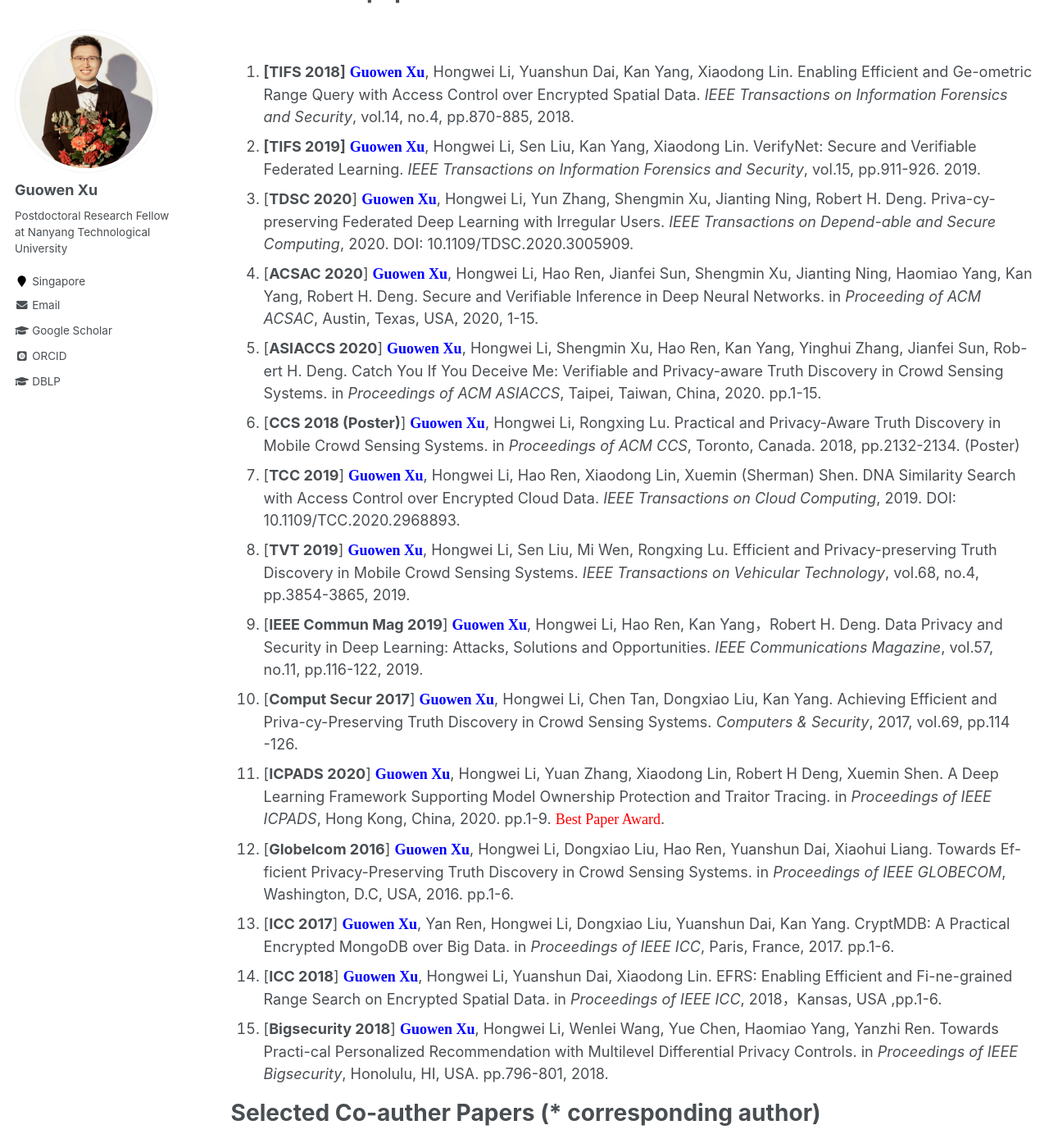
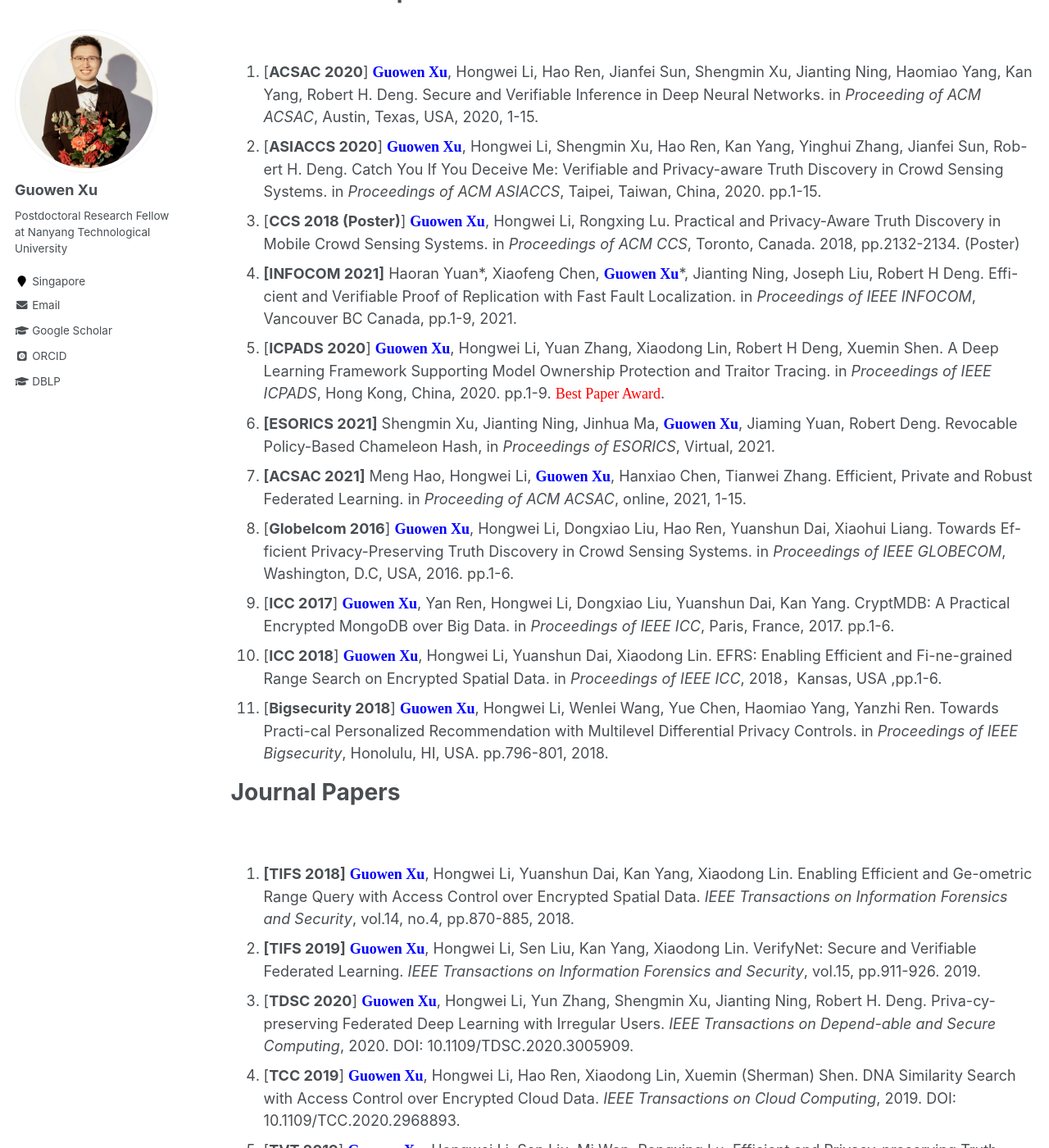
Before and after one commit to Guowen-xu/guowen-xu.github.io, a Jekyll site: the page built from _pages/publications.md, in a window 1280 px wide and 1400 px high, scrolled down 243 px. Shown: the whole window at 82% size. Built offline with Jekyll 4.4.1, drawn with Linux system fonts in a browser that asks for light colours; some web fonts are replaced; some of the changed text lies outside the part shown.

Commit message:
Update publications.md

```diff
--- a/_pages/publications.md
+++ b/_pages/publications.md
@@ -8,52 +8,52 @@ author_profile: true
 
 You can find my articles on my [Google Scholar](https://scholar.google.com.hk/citations?user=MDKdG80AAAAJ&hl=zh-CN) or [DBLP](https://dblp.org/pid/87/10142.html).
 
-**First author papers**
+**Conference Paper**
 ======
 &nbsp;&nbsp;&nbsp;&nbsp;&nbsp;&nbsp;&nbsp;&nbsp;
+
+1. [**ACSAC 2020**] **<font face="Times New Roman" color=blue size=4> Guowen Xu</font>**, Hongwei Li, Hao Ren, Jianfei Sun, Shengmin Xu, Jianting Ning, Haomiao Yang, Kan Yang, Robert H. Deng. Secure and Verifiable Inference in Deep Neural Networks. in *Proceeding of ACM ACSAC*, Austin, Texas, USA, 2020, 1-15.
+2. [**ASIACCS 2020**] **<font face="Times New Roman" color=blue size=4> Guowen Xu</font>**, Hongwei Li, Shengmin Xu, Hao Ren, Kan Yang, Yinghui Zhang, Jianfei Sun, Rob-ert H. Deng. Catch You If You Deceive Me: Verifiable and Privacy-aware Truth Discovery in Crowd Sensing Systems. in *Proceedings of ACM ASIACCS*, Taipei, Taiwan, China, 2020. pp.1-15.
+3. [**CCS 2018 (Poster)**] **<font face="Times New Roman" color=blue size=4> Guowen Xu</font>**, Hongwei Li, Rongxing Lu. Practical and Privacy-Aware Truth Discovery in Mobile Crowd Sensing Systems. in *Proceedings of ACM CCS*, Toronto, Canada. 2018, pp.2132-2134. (Poster)
+4. **[INFOCOM 2021]** Haoran Yuan\*, Xiaofeng Chen, **<font face="Times New Roman" color=blue size=4> Guowen Xu</font>**\*, Jianting Ning, Joseph Liu, Robert H Deng.  Effi-cient and Verifiable Proof of Replication with Fast Fault Localization. in *Proceedings of IEEE INFOCOM*, Vancouver BC Canada, pp.1-9, 2021.
+5. [**ICPADS 2020**] **<font face="Times New Roman" color=blue size=4> Guowen Xu</font>**, Hongwei Li, Yuan Zhang, Xiaodong Lin, Robert H Deng, Xuemin Shen. A Deep Learning Framework Supporting Model Ownership Protection and Traitor Tracing. in *Proceedings of IEEE ICPADS*, Hong Kong, China, 2020. pp.1-9. <font face="Times New Roman" color=red size=4> Best Paper Award</font>.
+6. **[ESORICS 2021]** Shengmin Xu, Jianting Ning, Jinhua Ma, **<font face="Times New Roman" color=blue size=4> Guowen Xu</font>**, Jiaming Yuan, Robert Deng. Revocable Policy-Based Chameleon Hash, in *Proceedings of ESORICS*, Virtual, 2021.
+7.  **[ACSAC 2021]** Meng Hao, Hongwei Li,  **<font face="Times New Roman" color=blue size=4> Guowen Xu</font>**, Hanxiao Chen, Tianwei Zhang. Efficient, Private and Robust Federated Learning. in *Proceeding of ACM ACSAC*, online, 2021, 1-15.
+8. [**Globelcom 2016**]  **<font face="Times New Roman" color=blue size=4> Guowen Xu</font>**, Hongwei Li, Dongxiao Liu, Hao Ren, Yuanshun Dai, Xiaohui Liang. Towards Ef-ficient Privacy-Preserving Truth Discovery in Crowd Sensing Systems. in *Proceedings of IEEE GLOBECOM*, Washington, D.C, USA, 2016. pp.1-6.
+9. [**ICC 2017**] **<font face="Times New Roman" color=blue size=4> Guowen Xu</font>**, Yan Ren, Hongwei Li, Dongxiao Liu, Yuanshun Dai, Kan Yang. CryptMDB: A Practical Encrypted MongoDB over Big Data. in *Proceedings of IEEE ICC*, Paris, France, 2017. pp.1-6.
+10. [**ICC 2018**]  **<font face="Times New Roman" color=blue size=4> Guowen Xu</font>**, Hongwei Li, Yuanshun Dai, Xiaodong Lin. EFRS: Enabling Efficient and Fi-ne-grained Range Search on Encrypted Spatial Data. in *Proceedings of IEEE ICC*, 2018，Kansas, USA ,pp.1-6.
+11. [**Bigsecurity 2018**] **<font face="Times New Roman" color=blue size=4> Guowen Xu</font>**, Hongwei Li, Wenlei Wang, Yue Chen, Haomiao Yang, Yanzhi Ren. Towards Practi-cal Personalized Recommendation with Multilevel Differential Privacy Controls. in *Proceedings of IEEE Bigsecurity*, Honolulu, HI, USA. pp.796-801, 2018.
+
+
+
+
+
+**Journal Papers**
+======
+&nbsp;&nbsp;&nbsp;&nbsp;&nbsp;&nbsp;&nbsp;&nbsp;
+
 
 
 1. **[TIFS 2018]**  **<font face="Times New Roman" color=blue size=4> Guowen Xu</font>**, Hongwei Li, Yuanshun Dai, Kan Yang, Xiaodong Lin. Enabling Efficient and Ge-ometric Range Query with Access Control over Encrypted Spatial Data. *IEEE Transactions on Information Forensics and Security*, vol.14, no.4, pp.870-885, 2018.
 2. **[TIFS 2019]**  **<font face="Times New Roman" color=blue size=4> Guowen Xu</font>**, Hongwei Li, Sen Liu, Kan Yang, Xiaodong Lin. VerifyNet: Secure and Verifiable Federated Learning. *IEEE Transactions on Information Forensics and Security*, vol.15, pp.911-926. 2019.
 3. [**TDSC 2020**] **<font face="Times New Roman" color=blue size=4> Guowen Xu</font>**, Hongwei Li, Yun Zhang, Shengmin Xu, Jianting Ning, Robert H. Deng. Priva-cy-preserving Federated Deep Learning with Irregular Users. *IEEE Transactions on Depend-able and Secure Computing*, 2020. DOI: 10.1109/TDSC.2020.3005909.
-4. [**ACSAC 2020**] **<font face="Times New Roman" color=blue size=4> Guowen Xu</font>**, Hongwei Li, Hao Ren, Jianfei Sun, Shengmin Xu, Jianting Ning, Haomiao Yang, Kan Yang, Robert H. Deng. Secure and Verifiable Inference in Deep Neural Networks. in *Proceeding of ACM ACSAC*, Austin, Texas, USA, 2020, 1-15.
-5. [**ASIACCS 2020**] **<font face="Times New Roman" color=blue size=4> Guowen Xu</font>**, Hongwei Li, Shengmin Xu, Hao Ren, Kan Yang, Yinghui Zhang, Jianfei Sun, Rob-ert H. Deng. Catch You If You Deceive Me: Verifiable and Privacy-aware Truth Discovery in Crowd Sensing Systems. in *Proceedings of ACM ASIACCS*, Taipei, Taiwan, China, 2020. pp.1-15.
-6. [**CCS 2018 (Poster)**] **<font face="Times New Roman" color=blue size=4> Guowen Xu</font>**, Hongwei Li, Rongxing Lu. Practical and Privacy-Aware Truth Discovery in Mobile Crowd Sensing Systems. in *Proceedings of ACM CCS*, Toronto, Canada. 2018, pp.2132-2134. (Poster)
-7. [**TCC 2019**] **<font face="Times New Roman" color=blue size=4> Guowen Xu</font>**, Hongwei Li, Hao Ren, Xiaodong Lin, Xuemin (Sherman) Shen. DNA Similarity Search with Access Control over Encrypted Cloud Data. *IEEE Transactions on Cloud Computing*, 2019. DOI: 10.1109/TCC.2020.2968893.
-8. [**TVT 2019**]  **<font face="Times New Roman" color=blue size=4> Guowen Xu</font>**, Hongwei Li, Sen Liu, Mi Wen, Rongxing Lu. Efficient and Privacy-preserving Truth Discovery in Mobile Crowd Sensing Systems. *IEEE Transactions on Vehicular Technology*, vol.68, no.4, pp.3854-3865, 2019.
-9. [**IEEE Commun Mag 2019**] **<font face="Times New Roman" color=blue size=4> Guowen Xu</font>**, Hongwei Li, Hao Ren, Kan Yang，Robert H. Deng. Data Privacy and Security in Deep Learning: Attacks, Solutions and Opportunities. *IEEE Communications Magazine*, vol.57, no.11, pp.116-122, 2019.
-10. [**Comput Secur 2017**] **<font face="Times New Roman" color=blue size=4> Guowen Xu</font>**, Hongwei Li, Chen Tan, Dongxiao Liu, Kan Yang. Achieving Efficient and Priva-cy-Preserving Truth Discovery in Crowd Sensing Systems. *Computers & Security*, 2017, vol.69, pp.114 -126.
-11. [**ICPADS 2020**] **<font face="Times New Roman" color=blue size=4> Guowen Xu</font>**, Hongwei Li, Yuan Zhang, Xiaodong Lin, Robert H Deng, Xuemin Shen. A Deep Learning Framework Supporting Model Ownership Protection and Traitor Tracing. in *Proceedings of IEEE ICPADS*, Hong Kong, China, 2020. pp.1-9. <font face="Times New Roman" color=red size=4> Best Paper Award</font>.
-12. [**Globelcom 2016**]  **<font face="Times New Roman" color=blue size=4> Guowen Xu</font>**, Hongwei Li, Dongxiao Liu, Hao Ren, Yuanshun Dai, Xiaohui Liang. Towards Ef-ficient Privacy-Preserving Truth Discovery in Crowd Sensing Systems. in *Proceedings of IEEE GLOBECOM*, Washington, D.C, USA, 2016. pp.1-6.
-13. [**ICC 2017**] **<font face="Times New Roman" color=blue size=4> Guowen Xu</font>**, Yan Ren, Hongwei Li, Dongxiao Liu, Yuanshun Dai, Kan Yang. CryptMDB: A Practical Encrypted MongoDB over Big Data. in *Proceedings of IEEE ICC*, Paris, France, 2017. pp.1-6.
-14. [**ICC 2018**]  **<font face="Times New Roman" color=blue size=4> Guowen Xu</font>**, Hongwei Li, Yuanshun Dai, Xiaodong Lin. EFRS: Enabling Efficient and Fi-ne-grained Range Search on Encrypted Spatial Data. in *Proceedings of IEEE ICC*, 2018，Kansas, USA ,pp.1-6.
-15. [**Bigsecurity 2018**] **<font face="Times New Roman" color=blue size=4> Guowen Xu</font>**, Hongwei Li, Wenlei Wang, Yue Chen, Haomiao Yang, Yanzhi Ren. Towards Practi-cal Personalized Recommendation with Multilevel Differential Privacy Controls. in *Proceedings of IEEE Bigsecurity*, Honolulu, HI, USA. pp.796-801, 2018.
-
-
-
-
-
-**Selected Co-auther Papers** (\* corresponding author)
-======
-&nbsp;&nbsp;&nbsp;&nbsp;&nbsp;&nbsp;&nbsp;&nbsp;
-
-
-1. **[INFOCOM 2021]** Haoran Yuan\*, Xiaofeng Chen, **<font face="Times New Roman" color=blue size=4> Guowen Xu</font>**\*, Jianting Ning, Joseph Liu, Robert H Deng.  Effi-cient and Verifiable Proof of Replication with Fast Fault Localization. in *Proceedings of IEEE INFOCOM*, Vancouver BC Canada, pp.1-9, 2021.
-2. **[TCC 2021]** Jianfei Sun,  **<font face="Times New Roman" color=blue size=4> Guowen Xu</font>**\*, Tianwei Zhang, Hu Xiong, Hongwei Li, Robert H Deng. Share your data carefree: An efficient, scalable and privacy-preserving data sharing service in cloud computing. *IEEE Transactions on Cloud Computing*, 2021.
-3. **[TDSC 2021]** Shengmin Xu, Jianting Ning, Yingjiu Li, Yinghui Zhang,  **<font face="Times New Roman" color=blue size=4> Guowen Xu</font>**, Xinyi Huang, Robert H. Deng.A Secure EMR Sharing System with Tamper Resistance and Expressive Access Control.  *IEEE Transactions on Dependable and Secure Computing*, 2021, to appear.
-4. **[TDSC 2020]** Shengmin Xu, Jianting Ning, Yingjiu Li, Yinghui zhang, **<font face="Times New Roman" color=blue size=4> Guowen Xu</font>**, Xinyi Huang, Robert H Deng. Match in My Way: Fine-Grained Bilateral Access Control for Secure Cloud-Fog Compu-ting. *IEEE Transactions on Dependable and Secure Computing*, 2020, DOI: 10.1109/TDSC.2020.3001557.
-5.  **[TDSC 2021]** Shengmin Xu, Jianting Ning, Xinyi Huang, Yingjiu Li,**<font face="Times New Roman" color=blue size=4> Guowen Xu</font>**. Untouchable Once Revok-ing: A Practical and Secure Dynamic EHR Sharing System via Cloud. *IEEE Transactions on Dependable and Secure Computing*, 2021, to appear.
-6.  **[TIFS 2021]** Xiaoyuan Liu, Hongwei Li, **<font face="Times New Roman" color=blue size=4> Guowen Xu</font>**, Zongqi Chen, Xiaoming Huang, and Rongxing Lu. 2021. Privacy-Enhanced Federated Learning against Poisoning Adversaries. *IEEE Transactions on Information Forensics and Security*, 2021, to appear.
-7.  **[ESORICS 2021]** Shengmin Xu, Jianting Ning, Jinhua Ma, **<font face="Times New Roman" color=blue size=4> Guowen Xu</font>**, Jiaming Yuan, Robert Deng. Revocable Policy-Based Chameleon Hash, in *Proceedings of ESORICS*, Virtual, 2021.
-8.  **[ACSAC 2021]** Meng Hao, Hongwei Li,  **<font face="Times New Roman" color=blue size=4> Guowen Xu</font>**, Hanxiao Chen, Tianwei Zhang. Efficient, Private and Robust Federated Learning. in *Proceeding of ACM ACSAC*, online, 2021, 1-15.
-9.  **[TII 2019]** Meng Hao, Hongwei Li, Xizhao Luo, **<font face="Times New Roman" color=blue size=4> Guowen Xu</font>**, Haomiao Yang and Sen Liu. Efficient and Privacy-enhanced Federated Learning for Industrial Artificial Intelligence. *IEEE Transactions on Industrial Informatics*, 2019, DOI: 10.1109/TII.2019.2945367.
-10.  **[TCC 2020]** Hao Ren, Hongwei Li, Dongxiao Liu,**<font face="Times New Roman" color=blue size=4> Guowen Xu</font>**，Nan Cheng, Sherman Shen. Priva-cy-preserving Efficient Verifiable Deep Packet Inspection for Cloud-assisted Middlebox. *IEEE Transactions on Cloud Computing*, 2020. DOI: 10.1109/TCC.2020.2991167.
-11.  **[TCC 2020]** Hao Ren, Hongwei Li, Dongxiao Liu, **<font face="Times New Roman" color=blue size=4> Guowen Xu</font>**, Xuemin Shen. Enabling Secure and Versatile Packet Inspection with Probable Cause Privacy for Outsourced Middlebox. *IEEE Transactions on Cloud Computing*, 2020. DOI: 10.1109/TCC.2021.3059026.
-12.  **[TCC 2021]** Guiqiang Hu, Hongwei Li,**<font face="Times New Roman" color=blue size=4> Guowen Xu</font>**, Xinqiang Ma. Enabling Simultaneous Content Regula-tion and Privacy Protection for Cloud Storage Image. *IEEE Transactions on Cloud Computing*, 2021. DOI: 10.1109/TCC.2021.3081564.
-13.  **[TII 2020]** Haoxiao Chen, Hongwei Li, Guishan Dong, Meng Hao, **<font face="Times New Roman" color=blue size=4> Guowen Xu</font>**, Xiaoming Huang, Zhe Liu. Practical Membership Inference Attack Against Collaborative Inference in Industrial IoT. *IEEE Transactions on Industrial Informatics*, 2020, DOI: 10.1109/TII.2020.3046648.
-14.  **[TCSVT 2021]** Shangwei Guo, Tianwei Zhang, **<font face="Times New Roman" color=blue size=4> Guowen Xu</font>**, Han Yu, Tao Xiang, Yang Liu. Topology-aware Differential Privacy for Decentralized Image Classification. *IEEE Transactions on Circuits and Systems for Video Technology*, 2021, DOI:10.1109/TCSVT.2021.3105723.
-15.  **[TVT 2021]** Yiran Li, Hongwei Li, **<font face="Times New Roman" color=blue size=4> Guowen Xu</font>**, Tao Xiang, Rongxing Lu. Practical Privacy-Preserving Federated Learning in Vehicular Fog Computing. *IEEE Transactions on Vehicular Technology*, 2021, to appear.
-16. **[IoT-J 2020]** Yiran Li, Hongwei Li, **<font face="Times New Roman" color=blue size=4> Guowen Xu</font>**, Tao Xiang, Xiaoming Huang, Rongxing Lu. Towards Secure and Privacy-Preserving Distributed Deep Learning in Fog-Cloud Computing. *IEEE Internet of things journal*, 2020, DOI: 10.1109/JIOT.2020.3012480.
-17. **[IoT-J 2020]** Xiaoyuan Liu, Hongwei Li, **<font face="Times New Roman" color=blue size=4> Guowen Xu</font>**, Sen Liu, Zhe Liu, Rongxing Lu. PADL: Privacy-aware and Asynchronous Deep Learning for IoT Applications[J]. *IEEE Internet of things journal*, 2020, DOI: 10.1109/JIOT.2020.2981379.
-18. **[IoT-J 2021]** Jianfei Sun, Dajiang Chen, Ning Zhang, **<font face="Times New Roman" color=blue size=4> Guowen Xu</font>**, Mingjian Tang, Xuyun Nie, Mingsheng Cao. A Privacy-aware and Traceable Fine-grained Data Delivery System in Cloud-assisted Healthcare IIoT. *IEEE Internet of things journal*, 2021, to appear.
-19.  **[IoT-J 2021]** Yiran Li, Hongwei Li, **<font face="Times New Roman" color=blue size=4> Guowen Xu</font>**, Xiaoming Huang, Rongxing Lu. Efficient Privacy-Preserving Federated Learning with Unreliable Users. *IEEE Internet of things journal*, 2021, to appear.
+4. [**TCC 2019**] **<font face="Times New Roman" color=blue size=4> Guowen Xu</font>**, Hongwei Li, Hao Ren, Xiaodong Lin, Xuemin (Sherman) Shen. DNA Similarity Search with Access Control over Encrypted Cloud Data. *IEEE Transactions on Cloud Computing*, 2019. DOI: 10.1109/TCC.2020.2968893.
+5. [**TVT 2019**]  **<font face="Times New Roman" color=blue size=4> Guowen Xu</font>**, Hongwei Li, Sen Liu, Mi Wen, Rongxing Lu. Efficient and Privacy-preserving Truth Discovery in Mobile Crowd Sensing Systems. *IEEE Transactions on Vehicular Technology*, vol.68, no.4, pp.3854-3865, 2019.
+6. [**IEEE Commun Mag 2019**] **<font face="Times New Roman" color=blue size=4> Guowen Xu</font>**, Hongwei Li, Hao Ren, Kan Yang，Robert H. Deng. Data Privacy and Security in Deep Learning: Attacks, Solutions and Opportunities. *IEEE Communications Magazine*, vol.57, no.11, pp.116-122, 2019.
+7. [**Comput Secur 2017**] **<font face="Times New Roman" color=blue size=4> Guowen Xu</font>**, Hongwei Li, Chen Tan, Dongxiao Liu, Kan Yang. Achieving Efficient and Priva-cy-Preserving Truth Discovery in Crowd Sensing Systems. *Computers & Security*, 2017, vol.69, pp.114 -126.
+8. **[TCC 2021]** Jianfei Sun,  **<font face="Times New Roman" color=blue size=4> Guowen Xu</font>**\*, Tianwei Zhang, Hu Xiong, Hongwei Li, Robert H Deng. Share your data carefree: An efficient, scalable and privacy-preserving data sharing service in cloud computing. *IEEE Transactions on Cloud Computing*, 2021.
+9. **[TDSC 2021]** Shengmin Xu, Jianting Ning, Yingjiu Li, Yinghui Zhang,  **<font face="Times New Roman" color=blue size=4> Guowen Xu</font>**, Xinyi Huang, Robert H. Deng.A Secure EMR Sharing System with Tamper Resistance and Expressive Access Control.  *IEEE Transactions on Dependable and Secure Computing*, 2021, to appear.
+10. **[TDSC 2020]** Shengmin Xu, Jianting Ning, Yingjiu Li, Yinghui zhang, **<font face="Times New Roman" color=blue size=4> Guowen Xu</font>**, Xinyi Huang, Robert H Deng. Match in My Way: Fine-Grained Bilateral Access Control for Secure Cloud-Fog Compu-ting. *IEEE Transactions on Dependable and Secure Computing*, 2020, DOI: 10.1109/TDSC.2020.3001557.
+11.  **[TDSC 2021]** Shengmin Xu, Jianting Ning, Xinyi Huang, Yingjiu Li,**<font face="Times New Roman" color=blue size=4> Guowen Xu</font>**. Untouchable Once Revok-ing: A Practical and Secure Dynamic EHR Sharing System via Cloud. *IEEE Transactions on Dependable and Secure Computing*, 2021, to appear.
+12.  **[TIFS 2021]** Xiaoyuan Liu, Hongwei Li, **<font face="Times New Roman" color=blue size=4> Guowen Xu</font>**, Zongqi Chen, Xiaoming Huang, and Rongxing Lu. 2021. Privacy-Enhanced Federated Learning against Poisoning Adversaries. *IEEE Transactions on Information Forensics and Security*, 2021, to appear.
+13.  **[TII 2019]** Meng Hao, Hongwei Li, Xizhao Luo, **<font face="Times New Roman" color=blue size=4> Guowen Xu</font>**, Haomiao Yang and Sen Liu. Efficient and Privacy-enhanced Federated Learning for Industrial Artificial Intelligence. *IEEE Transactions on Industrial Informatics*, 2019, DOI: 10.1109/TII.2019.2945367.
+14.  **[TCC 2020]** Hao Ren, Hongwei Li, Dongxiao Liu,**<font face="Times New Roman" color=blue size=4> Guowen Xu</font>**，Nan Cheng, Sherman Shen. Priva-cy-preserving Efficient Verifiable Deep Packet Inspection for Cloud-assisted Middlebox. *IEEE Transactions on Cloud Computing*, 2020. DOI: 10.1109/TCC.2020.2991167.
+15.  **[TCC 2020]** Hao Ren, Hongwei Li, Dongxiao Liu, **<font face="Times New Roman" color=blue size=4> Guowen Xu</font>**, Xuemin Shen. Enabling Secure and Versatile Packet Inspection with Probable Cause Privacy for Outsourced Middlebox. *IEEE Transactions on Cloud Computing*, 2020. DOI: 10.1109/TCC.2021.3059026.
+16.  **[TCC 2021]** Guiqiang Hu, Hongwei Li,**<font face="Times New Roman" color=blue size=4> Guowen Xu</font>**, Xinqiang Ma. Enabling Simultaneous Content Regula-tion and Privacy Protection for Cloud Storage Image. *IEEE Transactions on Cloud Computing*, 2021. DOI: 10.1109/TCC.2021.3081564.
+17.  **[TII 2020]** Haoxiao Chen, Hongwei Li, Guishan Dong, Meng Hao, **<font face="Times New Roman" color=blue size=4> Guowen Xu</font>**, Xiaoming Huang, Zhe Liu. Practical Membership Inference Attack Against Collaborative Inference in Industrial IoT. *IEEE Transactions on Industrial Informatics*, 2020, DOI: 10.1109/TII.2020.3046648.
+18. **[TCSVT 2021]** Shangwei Guo, Tianwei Zhang, **<font face="Times New Roman" color=blue size=4> Guowen Xu</font>**, Han Yu, Tao Xiang, Yang Liu. Topology-aware Differential Privacy for Decentralized Image Classification. *IEEE Transactions on Circuits and Systems for Video Technology*, 2021, DOI:10.1109/TCSVT.2021.3105723.
+19. **[TVT 2021]** Yiran Li, Hongwei Li, **<font face="Times New Roman" color=blue size=4> Guowen Xu</font>**, Tao Xiang, Rongxing Lu. Practical Privacy-Preserving Federated Learning in Vehicular Fog Computing. *IEEE Transactions on Vehicular Technology*, 2021, to appear.
+20. **[IoT-J 2020]** Yiran Li, Hongwei Li, **<font face="Times New Roman" color=blue size=4> Guowen Xu</font>**, Tao Xiang, Xiaoming Huang, Rongxing Lu. Towards Secure and Privacy-Preserving Distributed Deep Learning in Fog-Cloud Computing. *IEEE Internet of things journal*, 2020, DOI: 10.1109/JIOT.2020.3012480.
+21. **[IoT-J 2020]** Xiaoyuan Liu, Hongwei Li, **<font face="Times New Roman" color=blue size=4> Guowen Xu</font>**, Sen Liu, Zhe Liu, Rongxing Lu. PADL: Privacy-aware and Asynchronous Deep Learning for IoT Applications[J]. *IEEE Internet of things journal*, 2020, DOI: 10.1109/JIOT.2020.2981379.
+22. **[IoT-J 2021]** Jianfei Sun, Dajiang Chen, Ning Zhang, **<font face="Times New Roman" color=blue size=4> Guowen Xu</font>**, Mingjian Tang, Xuyun Nie, Mingsheng Cao. A Privacy-aware and Traceable Fine-grained Data Delivery System in Cloud-assisted Healthcare IIoT. *IEEE Internet of things journal*, 2021, to appear.
+23. **[IoT-J 2021]** Yiran Li, Hongwei Li, **<font face="Times New Roman" color=blue size=4> Guowen Xu</font>**, Xiaoming Huang, Rongxing Lu. Efficient Privacy-Preserving Federated Learning with Unreliable Users. *IEEE Internet of things journal*, 2021, to appear.
```
